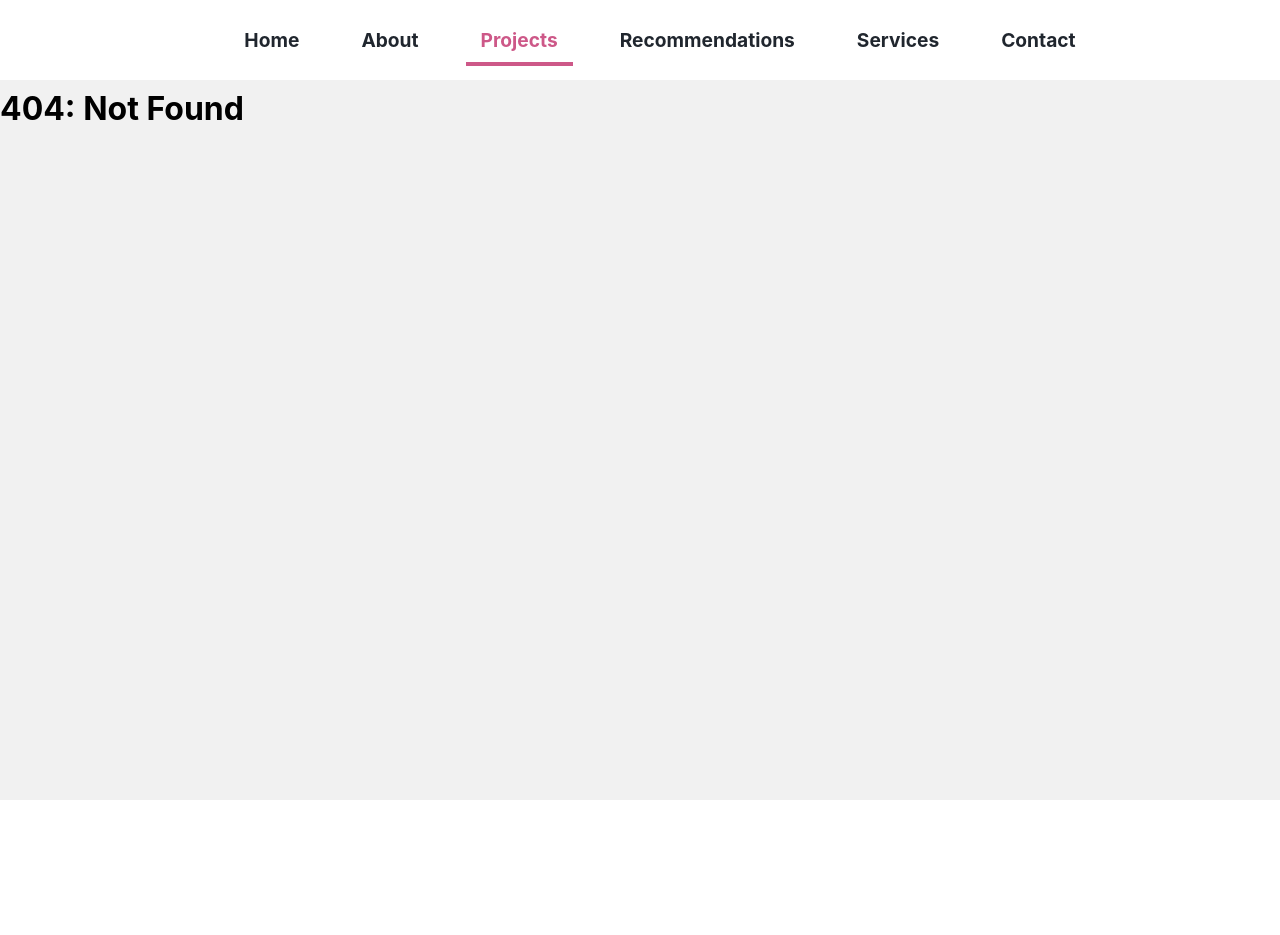
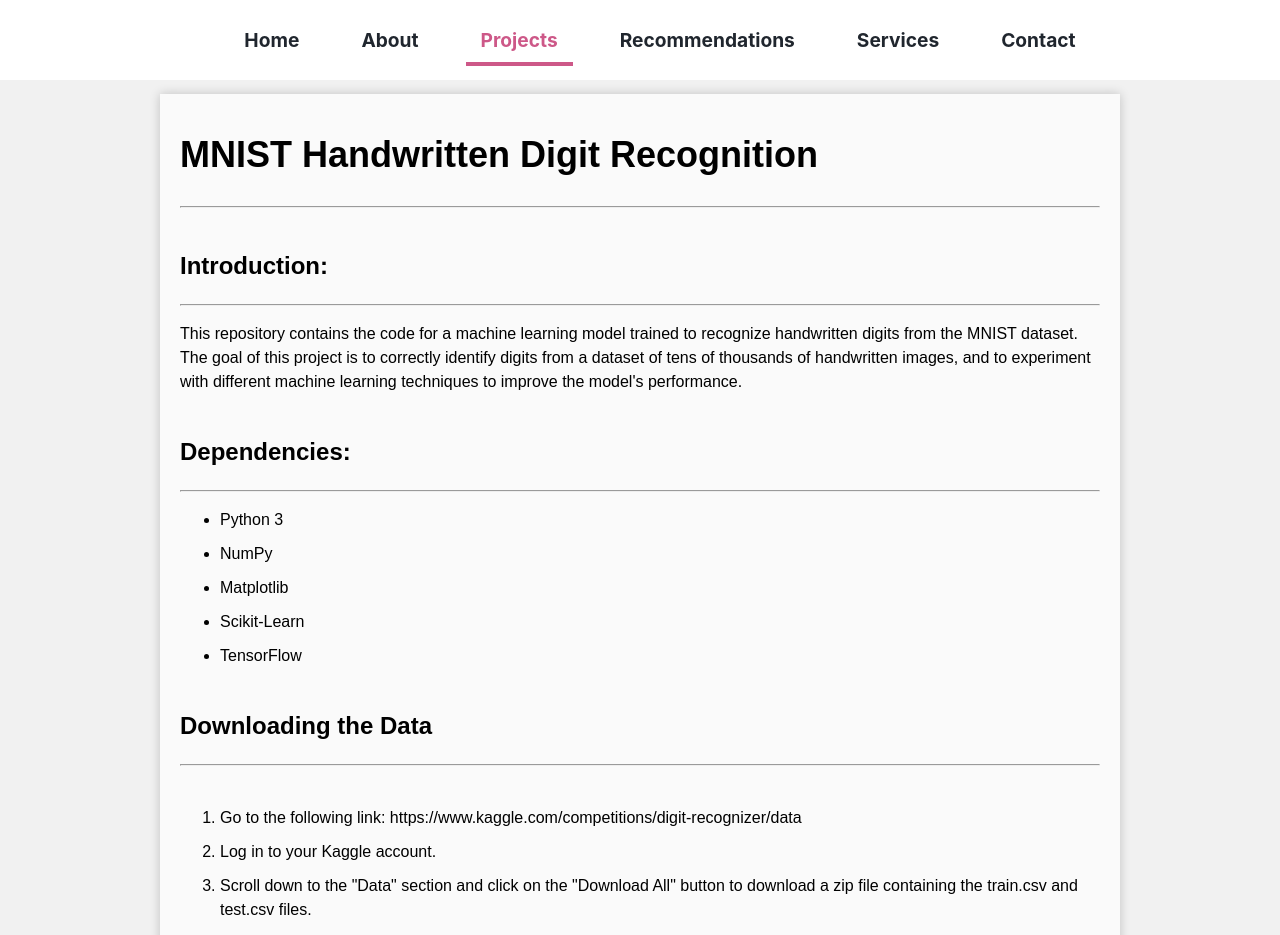
Before and after one commit to Behlil/behlil.github.io, a React (Vite) app: page /projects/mnist-project in a window 1280 px wide. Before the commit this address had no page. Shown: the top 935 px of the page. Before the commit the page ends 800 px from the top, so only its background shows below. Built offline with nearby package versions, Linux system fonts and the light colour scheme; a web font is replaced by a local one.

Commit message:
Add: MNIST project

```diff
--- a/src/App.jsx
+++ b/src/App.jsx
@@ -13,6 +13,7 @@ import Recommendations from './Pages/Recommendations'
 import Services from './Pages/Services'
 import Navbar from './components/Navbar'
 import ScrollRestoration from './components/ScrollRestoration'
+import MnistProject from './components/MnistProject'
 
 function App() {
   return (
@@ -27,7 +28,8 @@ function App() {
           <Route path='/experience' element={<Experience />} />
           <Route path='/projects' >
             <Route index element={<Projects />} />
-            <Route path='HousePriceCompetition' caseSensitive={false} element={<HousePriceCompetitionProject />} />
+            <Route path='House-Price-Competition' caseSensitive={false} element={<HousePriceCompetitionProject />} />
+            <Route path='mnist-project' caseSensitive={false} element={<MnistProject />} />
           </Route>
           <Route path='/recommendations' element={<Recommendations />} />
           <Route path='/services' element={<Services />} />
--- a/src/components/Card.jsx
+++ b/src/components/Card.jsx
@@ -5,11 +5,11 @@ import { Link, Outlet } from 'react-router-dom';
 export default function Card({ project }) {
     return (
         <div className="card">
-            <Link to={`/projects/${project.id}`}>
+            <Link to={`/projects/${project.link}`}>
                 <img src={project.image} alt={project.title} />
                 <div className="card-content">
                     <h2>{project.title}</h2>
-                    <Link to={`/projects/${project.id}`}>View project</Link>
+                    <Link to={`/projects/${project.link}`}>View project</Link>
                 </div>
                 <Outlet />
             </Link>
--- /dev/null
+++ b/src/components/MnistProject.css
@@ -0,0 +1,155 @@
+@media screen and (min-width: 940px) {
+    .mnist-project {
+
+        font-family: Arial, sans-serif;
+        margin: 30px 10em;
+        padding: 10px 20px;
+        background-color: #fafafa;
+        box-shadow: 0 0 10px 0 rgba(0, 0, 0, 0.2);
+    }
+
+    .mnist-project h1 {
+        font-size: 36px;
+        font-weight: bold;
+    }
+
+    .mnist-project h2 {
+        text-align: left;
+        font-size: 24px;
+        font-weight: bold;
+        margin-top: 40px;
+    }
+
+    .mnist-project p {
+        /* font-size: 18px; */
+        line-height: 1.5;
+        margin-bottom: 20px;
+    }
+
+    .mnist-project .cmd {
+        font-family: monospace;
+        background-color: #d4d0d0;
+        padding: 2px 5px;
+        border-radius: 5px;
+    }
+
+    .mnist-project ol {
+        margin-top: 40px;
+        margin-bottom: 40px;
+        /* font-size: 18px; */
+        line-height: 1.5;
+        counter-reset: mycounter;
+    }
+
+    .mnist-project li {
+        counter-increment: mycounter;
+        margin-bottom: 10px;
+    }
+
+    .mnist-project li:before {
+        /* content: counter(mycounter) ". "; */
+        font-weight: bold;
+        margin-right: 5px;
+    }
+
+    .mnist-project a {
+        color: #007bff;
+        text-decoration: none;
+    }
+
+    .mnist-project a:hover {
+        text-decoration: underline;
+    }
+
+    .back-link {
+        position: absolute;
+        top: 100px;
+        left: 80px;
+    }
+
+    .back-link a {
+        display: flex;
+        align-items: center;
+        font-size: 1.5rem;
+        color: #ce1e1e;
+        text-decoration: none;
+    }
+}
+
+@media screen and (max-width: 940px) {
+
+    .mnist-project {
+        margin: 30px 1em;
+        padding: 10px 20px;
+        background-color: #fafafa;
+        box-shadow: 0 0 10px 0 rgba(0, 0, 0, 0.2);
+    }
+
+    .mnist-project h1 {
+        font-size: 36px;
+        font-weight: bold;
+    }
+
+    .mnist-project h2 {
+        text-align: left;
+        font-size: 24px;
+        font-weight: bold;
+        margin-top: 40px;
+    }
+
+    .mnist-project p {
+        /* font-size: 18px; */
+        line-height: 1.5;
+        margin-bottom: 20px;
+    }
+
+    .mnist-project .cmd {
+        font-family: monospace;
+        background-color: #d4d0d0;
+        padding: 2px 5px;
+        border-radius: 5px;
+    }
+
+    .mnist-project ol {
+        margin-top: 40px;
+        margin-bottom: 40px;
+        /* font-size: 18px; */
+        line-height: 1.5;
+        counter-reset: mycounter;
+    }
+
+    .mnist-project li {
+        counter-increment: mycounter;
+        margin-bottom: 10px;
+    }
+
+    .mnist-project li:before {
+        /* content: counter(mycounter) ". "; */
+        font-weight: bold;
+        margin-right: 5px;
+    }
+
+    .mnist-project a {
+        color: #007bff;
+        text-decoration: none;
+    }
+
+    .mnist-project a:hover {
+        text-decoration: underline;
+    }
+
+    .back-link {
+        position: absolute;
+        top: 100px;
+        left: 80px;
+    }
+
+    .back-link a {
+        display: flex;
+        align-items: center;
+        font-size: 1.5rem;
+        color: #ce1e1e;
+        text-decoration: none;
+    }
+
+}
--- /dev/null
+++ b/src/components/MnistProject.jsx
@@ -0,0 +1,89 @@
+import React from 'react'
+import './MnistProject.css'
+
+
+
+
+export default function MnistProject() {
+    return (
+        <>
+
+            <div className='mnist-project'>
+
+                <h1>MNIST Handwritten Digit Recognition</h1>
+                <hr />
+                <h2>Introduction:</h2>
+                <hr />
+                <p>
+                    This repository contains the code for a machine learning model trained to recognize handwritten digits from the MNIST dataset. The goal of this project is to correctly identify digits from a dataset of tens of thousands of handwritten images, and to experiment with different machine learning techniques to improve the model's performance.
+                </p>
+                <h2>Dependencies:</h2>
+                <hr />
+                <ul>
+                    <li>Python 3</li>
+                    <li>NumPy</li>
+                    <li>Matplotlib</li>
+                    <li>Scikit-Learn</li>
+                    <li>TensorFlow</li>
+                </ul>
+                <h2>Downloading the Data</h2>
+                <hr />
+                <ol>
+                    <li>
+                        Go to the following link: https://www.kaggle.com/competitions/digit-recognizer/data
+                    </li>
+                    <li>
+                        Log in to your Kaggle account.
+                    </li>
+                    <li>
+                        Scroll down to the "Data" section and click on the "Download All" button to download a zip file containing the train.csv and test.csv files.
+                    </li>
+                    <li>
+                        Extract the downloaded zip file, the train.csv and test.csv files should be in the extracted folder.
+                    </li>
+                </ol>
+                <h2>
+                    Usage
+                </h2>
+                <hr />
+                <ol>
+                    <li>
+                        Clone the repository: <span className='cmd'>git clone https://github.com/Behlil/MNIST-Handwritten-Digit-Recognition</span>
+                    </li>
+                    <li>
+                        Install the dependencies: <span className='cmd'>pip install -r requirements.txt</span>
+                    </li>
+                    <li>
+                        Run the jupyter notebook: <span className='cmd'>jupyter notebook mnist-handwritten-digit-recognition.ipynb</span>
+                    </li>
+                    <li>
+                        Follow the instructions in the notebook to train and test the model
+                    </li>
+                </ol>
+                <h2>Results</h2>
+                <hr />
+                <p>
+                    The model achieved an accuracy of 98% on the test set.
+                </p>
+
+                <h2>Acknowledgements</h2>
+                <hr />
+                <ul>
+                    <li>
+                        The MNIST dataset is a classic dataset in the field of computer vision and serves as a benchmark for classification algorithms.
+                    </li>
+                    <li>
+                        The tutorial-style kernels provided by the competition organizers were used as a guide for our experimentation and learning process.
+                    </li>
+                </ul>
+
+                <h2>Note</h2>
+                <hr />
+                <p>
+                    This project is just a prototype and is not meant to be used in any production environment. The model is not well optimized and can be improved by using more advanced techniques and architectures.
+                </p>
+                <p>View the <a target="_blank" href="https://github.com/Behlil/MNIST-Handwritten-Digit-Recognition">source code</a> in Github</p>
+            </div>
+        </>
+    )
+}
--- a/src/components/ProjectCards.jsx
+++ b/src/components/ProjectCards.jsx
@@ -9,7 +9,8 @@ import img2 from '../Images/powerbi.png';
 export default function ProjectCards() {
     const projectsData = [
         {
-            id: 'HousePriceCompetition',
+            id: 1,
+            link:"House-Price-Competition",
             title: 'House Price Competition',
             description: 'This is the description for project 1.',
             image: img1,
@@ -18,44 +19,14 @@ export default function ProjectCards() {
         },
         {
             id: 2,
+            link:"mnist-project",
             title: 'Project 2',
             description: 'This is the description for project 2.',
             image: img2,
             url: 'https://example.com/project2',
             technologies: ['Python', 'SQL'],
-        },
-        {
-            id: 3,
-            title: 'Project 3',
-            description: 'This is the description for project 3.',
-            image: 'https://via.placeholder.com/150',
-            url: 'https://example.com/project3',
-            technologies: ['Python', 'SQL', 'Power BI'],
-        },
-        {
-            id: 4,
-            title: 'Project 4',
-            description: 'This is the description for project 4.',
-            image: 'https://via.placeholder.com/150',
-            url: 'https://example.com/project3',
-            technologies: ['Python', 'SQL', 'Power BI'],
-        },
-        {
-            id: 5,
-            title: 'Project 5',
-            description: 'This is the description for project 5.',
-            image: 'https://via.placeholder.com/150',
-            url: 'https://example.com/project3',
-            technologies: ['Python', 'SQL', 'Power BI'],
-        },
-        {
-            id: 6,
-            title: 'Project 6',
-            description: 'This is the description for project 6.',
-            image: 'https://via.placeholder.com/150',
-            url: 'https://example.com/project3',
-            technologies: ['Python', 'SQL', 'Power BI'],
-        },
+        }
+
     ];
     const [selectedTechnology, setSelectedTechnology] = useState('all');
     const [filteredProjects, setFilteredProjects] = useState(projectsData); // <--- add this line
```
